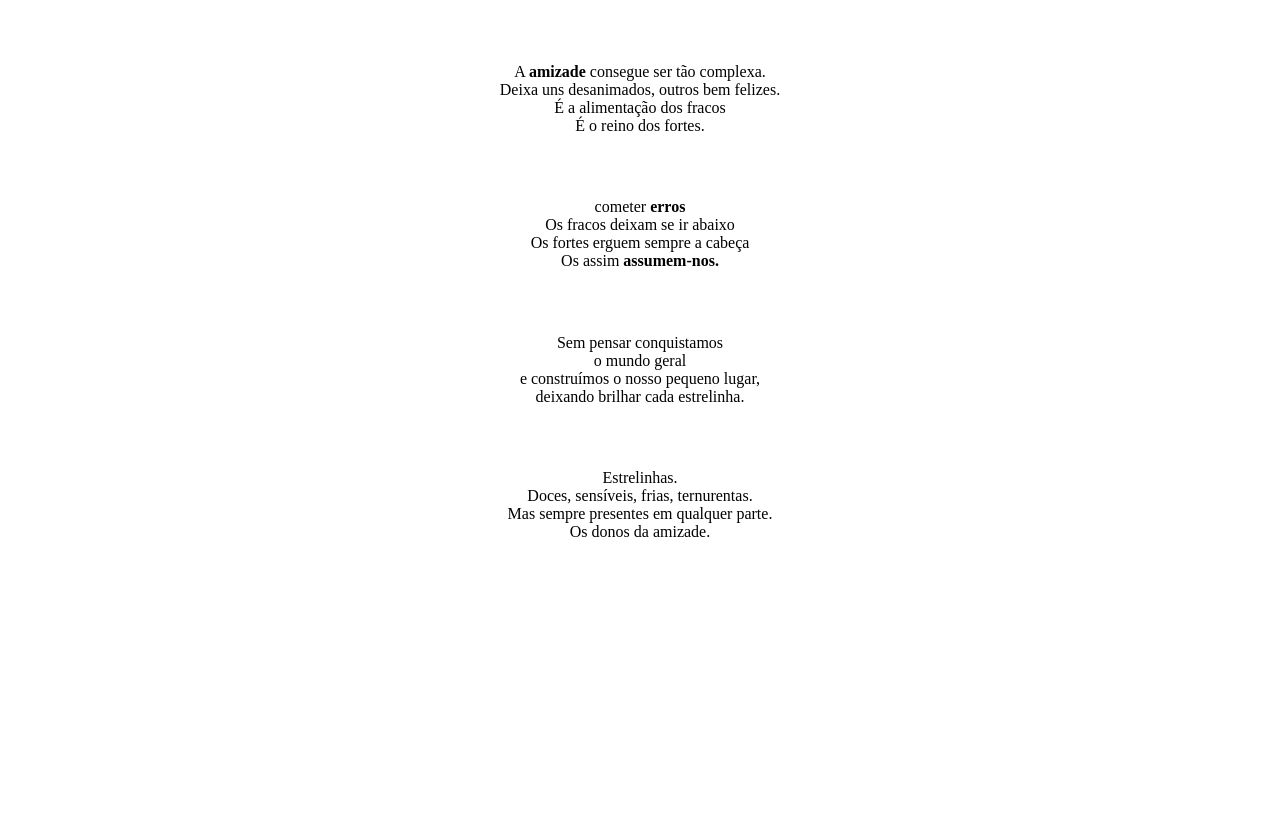
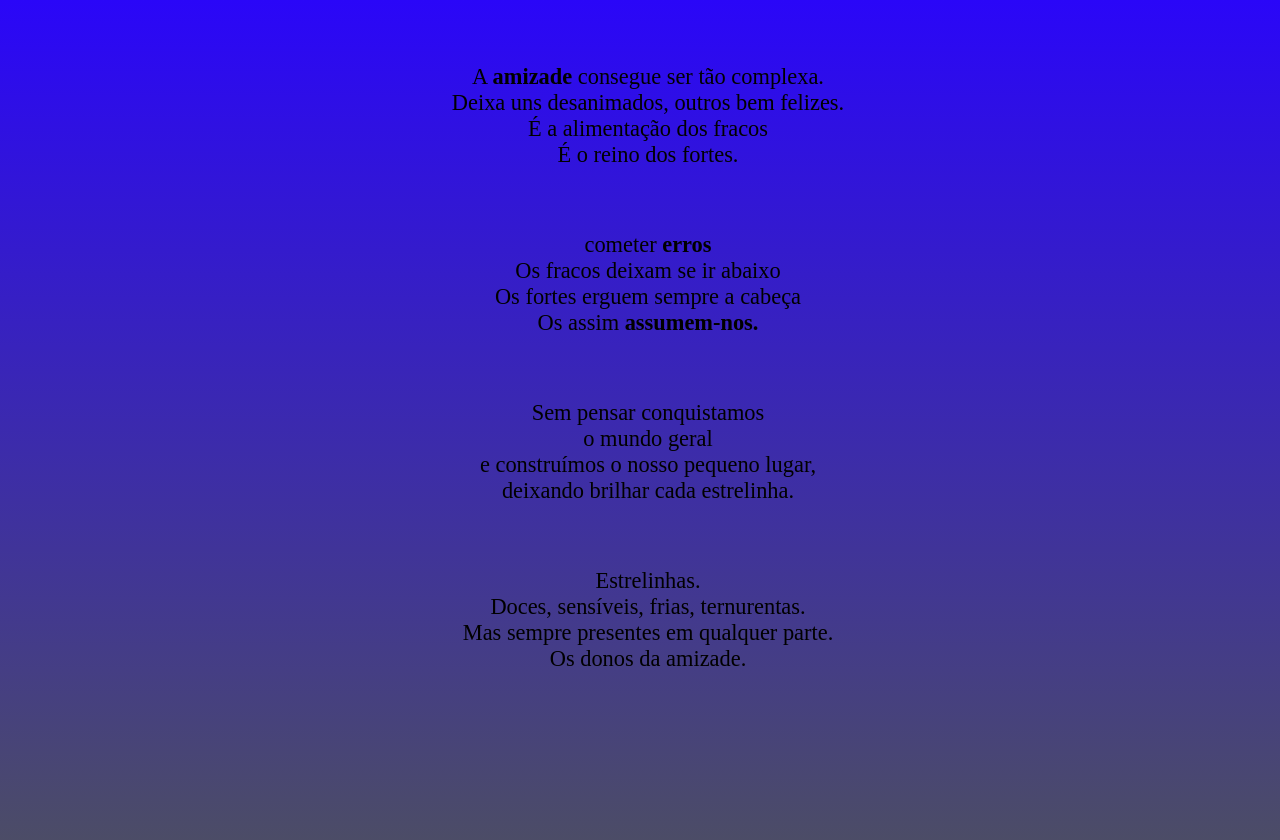
Before and after one commit to guilerme14/walberth, a plain HTML site: page index.html in a window 1280 px wide. Before the commit the page ends 800 px from the top, so only its background shows below. Drawn offline with Linux system fonts and the light colour scheme.

Commit message:
correção nos estilus

```diff
--- a/style.css
+++ b/style.css
@@ -2,4 +2,11 @@ p{
     text-align: center;
     margin-top: 5%;
     color: black;
+    font-size: 1.4em;
 }
+
+body{
+    width: 100vw;
+    height: 100vh;
+    background: linear-gradient(to bottom, rgb(42,6,248),#4d4f61);
+}
```
Also changed, not shown: 2 other files.
